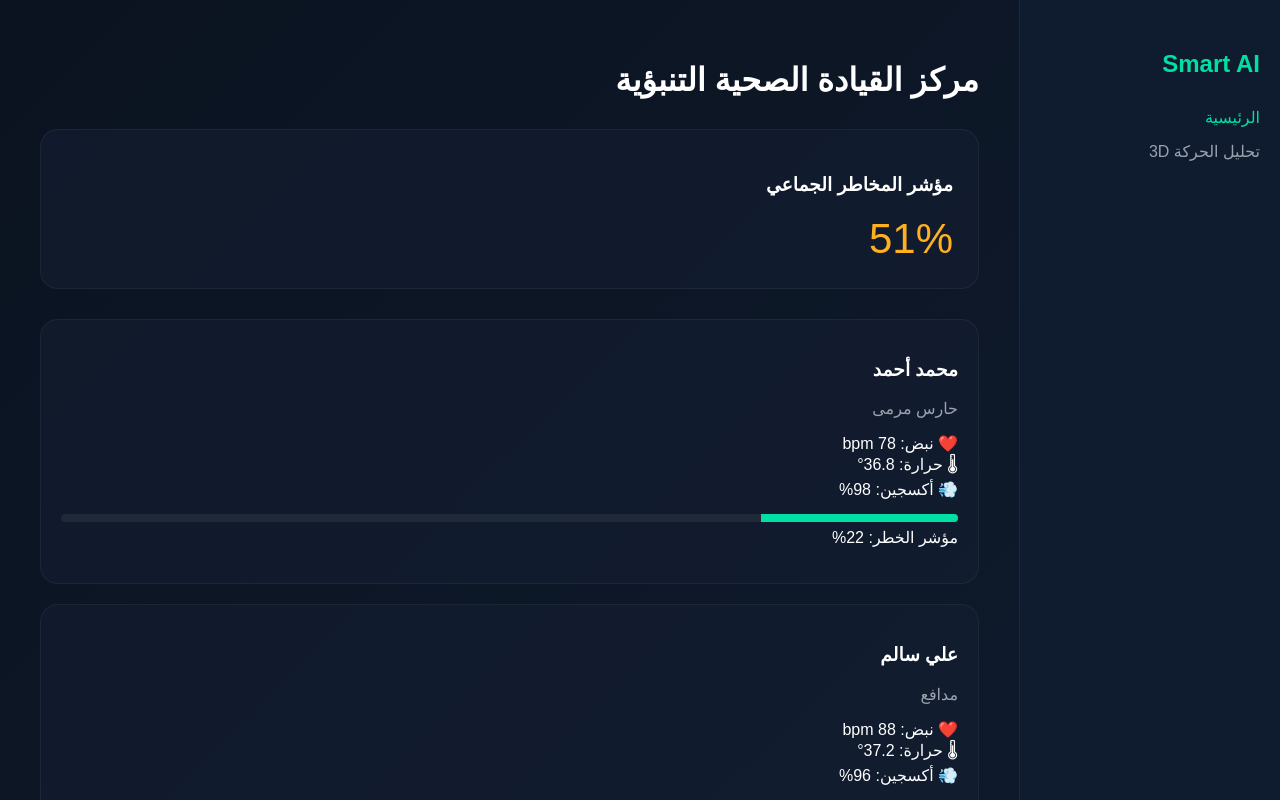
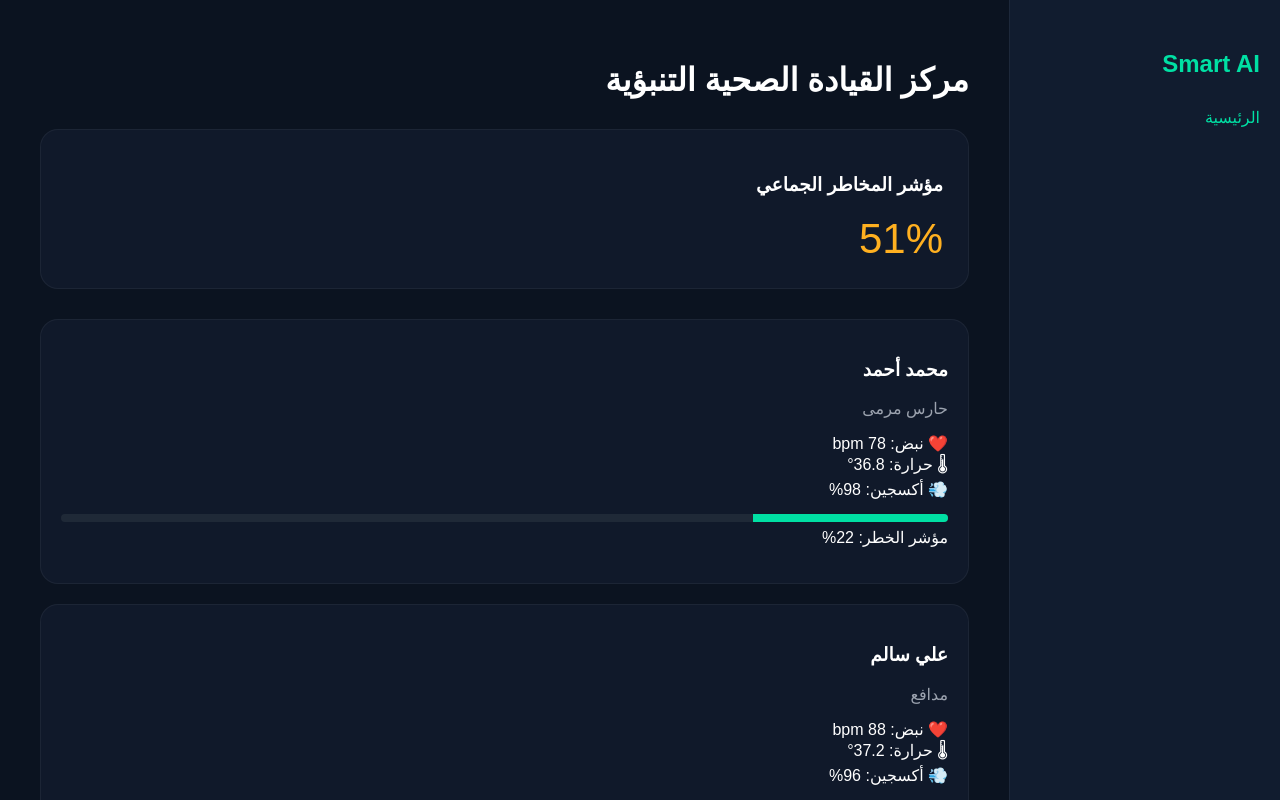
Before and after one commit to jkg9rmd8td-blip/smart-pro, a React (Vite) app: page / in a window 1280 px wide. Shown: the top 800 px of the page. Built offline with nearby package versions, Linux system fonts and the light colour scheme.

Commit message:
Update App.jsx

```diff
--- a/src/App.jsx
+++ b/src/App.jsx
@@ -1,16 +1,16 @@
 import { HashRouter, Routes, Route, NavLink } from "react-router-dom";
 import Dashboard from "./pages/Dashboard";
-import Motion3D from "./pages/Motion3D";
+import PlayerDetails from "./pages/PlayerDetails";
 
 function Layout({ children }) {
   return (
-    <div style={{ display: "flex", minHeight: "100vh" }}>
+    <div style={{ display: "flex", minHeight: "100vh", background: "#0b1320", color: "white" }}>
 
       {/* Sidebar */}
       <div
         style={{
-          width: "220px",
-          background: "#0f1c2f",
+          width: "230px",
+          background: "#111c2f",
           padding: "30px 20px",
           borderLeft: "1px solid rgba(255,255,255,0.05)"
         }}
@@ -19,7 +19,6 @@ function Layout({ children }) {
 
         <nav style={{ marginTop: 30, display: "flex", flexDirection: "column", gap: 15 }}>
           <NavLink to="/" style={navStyle}>الرئيسية</NavLink>
-          <NavLink to="/motion" style={navStyle}>تحليل الحركة 3D</NavLink>
         </nav>
       </div>
 
@@ -43,7 +42,7 @@ export default function App() {
       <Layout>
         <Routes>
           <Route path="/" element={<Dashboard />} />
-          <Route path="/motion" element={<Motion3D />} />
+          <Route path="/player/:id" element={<PlayerDetails />} />
         </Routes>
       </Layout>
     </HashRouter>
```
